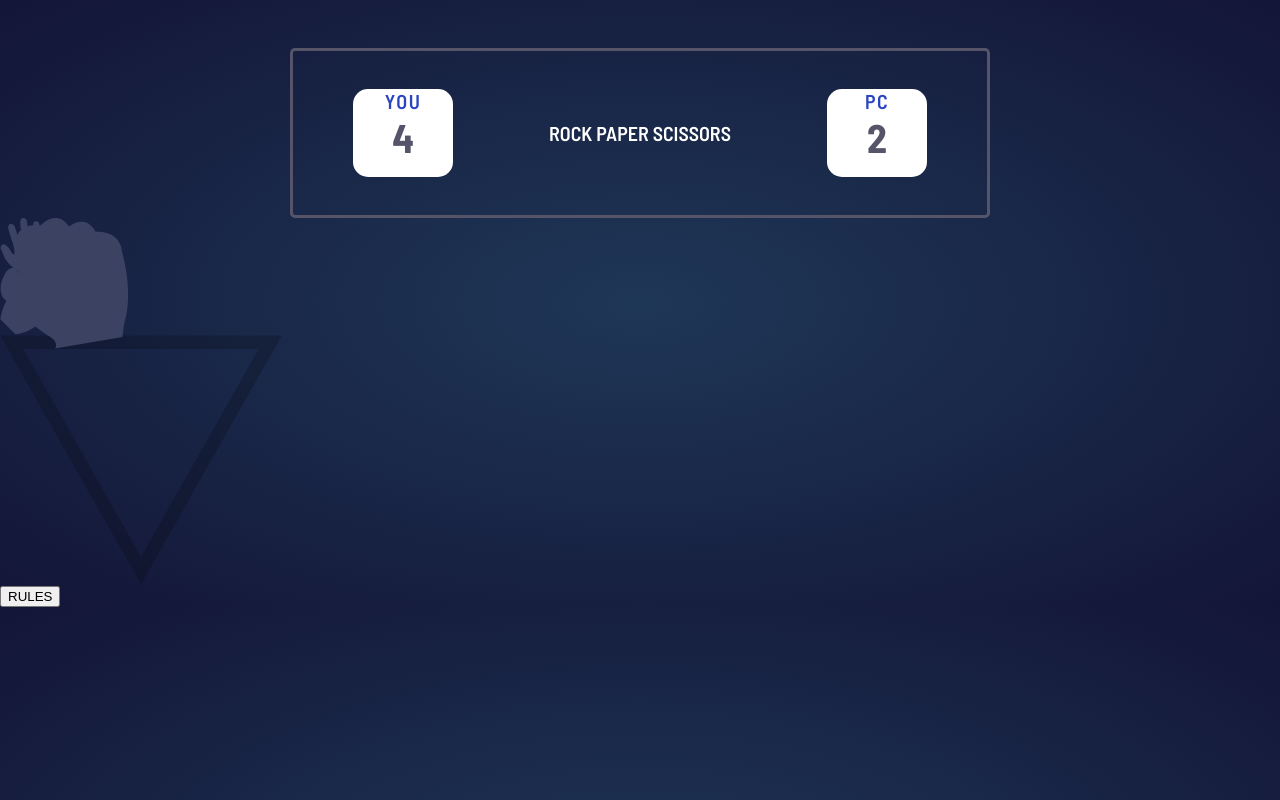
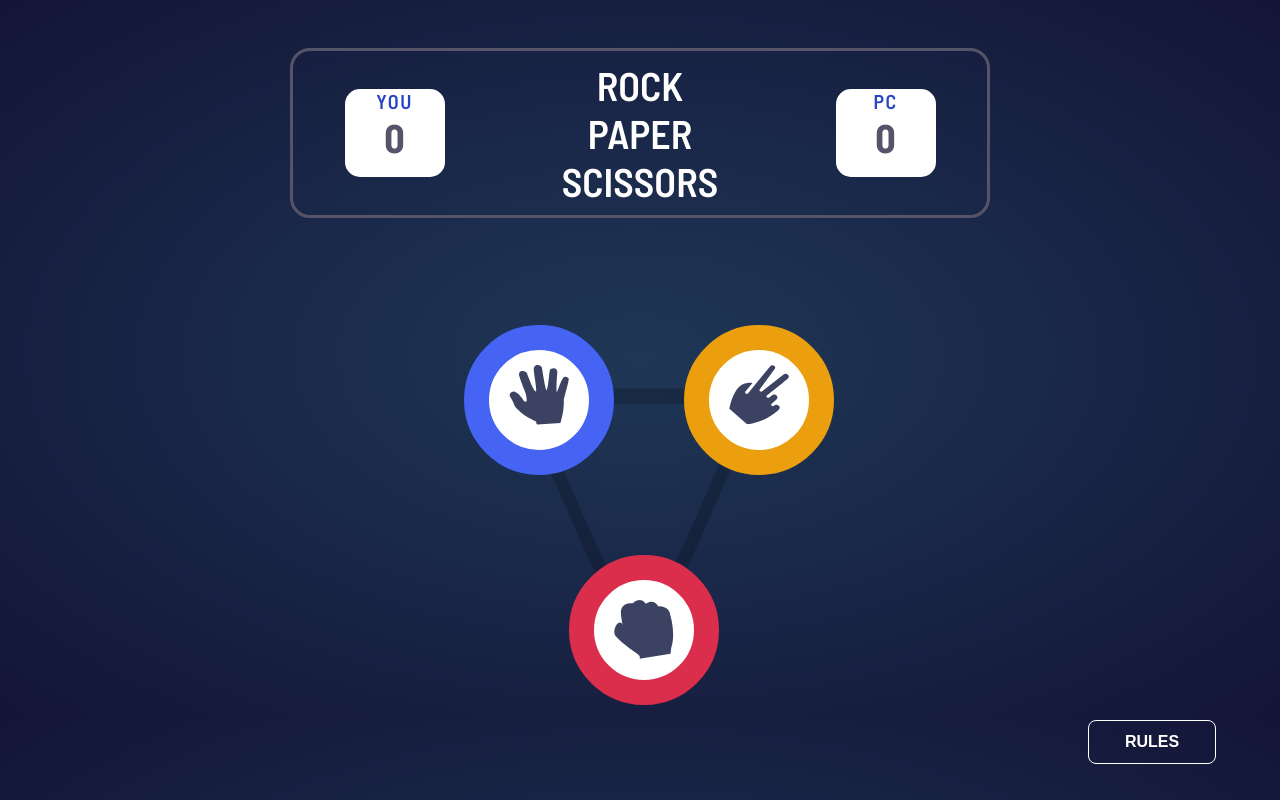
Before and after one commit to XavierVelasquezSoto/Jankenpon, a plain HTML site: page html/simple.html in a window 1280 px wide. Drawn offline with Linux system fonts and the light colour scheme.

Commit message:
first changes

```diff
--- a/css/style.css
+++ b/css/style.css
@@ -83,11 +83,12 @@ body {
 
 
 
-
+/* Pag simple.html */
 
 .simple-container-header{
   display: flex;
   align-items: center;
+  justify-content: space-between;
   width: 311px;
   height: 96px;
   margin-top: 32px;
@@ -105,8 +106,13 @@ body {
     align-items: center;
     justify-content: space-around;
     margin-top: 48px;
+    border-radius: 20px;
   }
 }
+
+
+/* caja jugador */
+
 
 .simple-player-number{
   display: flex;
@@ -124,6 +130,7 @@ body {
   width: 100px;
   height: 88px;
   border-radius: 15px;
+  margin: 0;
   }
 }
 
@@ -135,20 +142,70 @@ body {
   letter-spacing: 1.5px;
 }
 
-.number1{
+.simple-number1{
   font-size: 40px;
   font-weight: 700;
   color: #565468;
 }
 
-.simple-box-center{
+
+/* caja medio */
+
+
+.simple-title-center{
+  width: 83px;
+  height: 48px;
   font-weight: 600;
+  display: flex;
+  flex-direction: column;
 }
 
-.simple-box-center{
+@media screen and (width>768px){
+  .simple-title-center{
+    width: 185px;
+    height: 115px;
+    display: flex;
+    justify-content: center;
+    align-items: center;
+  }
+}
+
+.simple-text-rock{
   text-align: center;
-  font-size: 20px;
 }
+
+@media screen and (width>768px) {
+  .simple-text-rock{
+  font-size: 40px;
+  margin: 0;
+  }
+}
+
+.simple-text-paper{
+  text-align: center;
+}
+
+@media screen and (width>768px) {
+  .simple-text-paper{
+  font-size: 40px;
+  margin: 0;
+  }
+}
+
+.simple-text-scissors{
+  text-align: center;
+}
+
+@media screen and (width>768px) {
+  .simple-text-scissors{
+  font-size: 40px;
+  margin: 0;
+  }
+}
+
+
+/* caja pc */
+
 
 .simple-pc-number{
   display: flex;
@@ -161,11 +218,13 @@ body {
   border-radius: 4px;
 }
 
+
 @media screen and (width>768px){
   .simple-pc-number{
   width: 100px;
   height: 88px;
   border-radius: 15px;
+  margin: 0;
   }
 }
 
@@ -177,46 +236,188 @@ body {
   letter-spacing: 1.5px;
 }
 
-.number2{
+.simple-number2{
   font-size: 40px;
   font-weight: 700;
   color: #565468;
 }
 
 
+/* triangulo */
 
 
-
-
-
-
-
-
-
-
-
+.simple-container{
+  display: flex;
+  justify-content: center;
+  align-items: center;
+  margin-top: 170px;
+}
 
 .simple-game{
   position: relative;
   width: 312px;
-  width: 282px;
+  height: 282px;
 
+}
+
+.simple-img{
+  display: flex;
+  justify-content: center;
+  align-items: center;
+  margin-left: auto;
+  margin-right: auto;
+  width: 166px;
+  height: 188px;
+}
+
+@media screen and (width>768px){
+  .simple-img{
+    width: 254px;
+    height: 287px;
+  }
+}
+
+/* circulos de colores */
+
+.box1{
+  position: relative;
+  width: 130px;
+  height: 133px;
+  background-color: #FFFFFF;
+  border-radius: 100%;
+  border: 20px solid #4664F4;
+  bottom: 245px;
+  left: 10px;
+}
+
+@media screen and (width>768px){
+  .box1{
+    width: 150px;
+    height: 150px;
+    border: 25px solid #4664F4;
+    bottom: 350px;
+    left: -20px;
+  }
+}
+
+
+.box2{
+  position: relative;
+  width: 130px;
+  height: 133px;
+  background-color: #FFFFFF;
+  border-radius: 100%;
+  border: 20px solid #EB9F0E;
+  bottom: 380px;
+  left: 170px;
+}
+
+@media screen and (width>768px){
+ .box2{
+    width: 150px;
+    height: 150px;
+    border: 25px solid #EB9F0E;
+    bottom: 500px;
+    left: 200px;
+  }
+}
+
+
+.box3{
+  position: relative;
+  width: 130px;
+  height: 130px;
+  background-color: #FFFFFF;
+  border-radius: 100%;
+  border: 20px solid #DB2E4D;
+  bottom: 340px;
+  left: 90px;
+}
+
+@media screen and (width>768px){
+ .box3{
+    width: 150px;
+    height: 150px;
+    border: 25px solid #DB2E4D;
+    bottom: 420px;
+    left: 85px;
+  }
+}
+
+
+/* jankenpon img */
+
+.simple-paper{
+  position: absolute;
+  width: 48px;
+  height: 56px;
+  top: 15px;
+  left: 20px;
+  cursor: pointer;
+}
+
+@media screen and (width>768px){
+  .simple-paper{
+    width: 60px;
+    height: 60px;
+  }
+}
+
+.simple-scissors{
+  position: absolute;
+  width: 48px;
+  height: 56px;
+  top: 15px;
+  left: 25px;
+  cursor: pointer;
+}
+
+@media screen and (width>768px){
+  .simple-scissors{
+    width: 60px;
+    height: 60px;
+    left: 20px;
+  }
 }
 
 .simple-rock{
   position: absolute;
-  width: 130px;
-  height: 133px;
+  width: 48px;
+  height: 56px;
+  top: 15px;
+  left: 20px;
+  cursor: pointer;
 }
 
-.simple-rock{
-  position: absolute;
-  width: 130px;
-  height: 133px;
+@media screen and (width>768px){
+  .simple-rock{
+    width: 60px;
+    height: 60px;
+    top: 20px;
+    left: 20px;
+  }
 }
 
-.simple-rock{
-  position: absolute;
-  width: 130px;
-  height: 133px;
+
+/* reglas */
+
+.button-rules{
+  position: relative;
+  width: 128px;
+  height: 44px;
+  border-radius: 8px;
+  color: inherit;
+  background-color: inherit;
+  border: solid #FFFFFF 1px;
+  font-size: 16px;
+  font-weight: 600;
+  left: 35%;
+  top: 50px;
 }
+
+@media screen and (width>768px) {
+  .button-rules{
+    position: relative;
+    left: 85%;
+  }
+}
--- a/html/simple.html
+++ b/html/simple.html
@@ -18,48 +18,66 @@
         <div class="simple-container-header">
           <div class="simple-player-number">
             <span class="simple-box-left">YOU </span>
-            <span class="number1">4</span>
+            <span id="simple-point-user" class="simple-number1">0</span>
           </div>
-          <span class="simple-box-center">ROCK PAPER SCISSORS</span>
+
+          <div class="simple-title-center">
+            <span class="simple-text-rock">ROCK</span>
+            <span class="simple-text-paper">PAPER</span>
+            <span class="simple-text-scissors">SCISSORS</span>
+          </div>
+
           <div class="simple-pc-number">
             <span class="simple-box-right">PC </span>
-            <span class="number2">2</span>
+            <span id="simple-point-pc" class="simple-number2">0</span>
           </div>
         </div>
       </div>
     </header>
     <main>
-      <div class="simple-container">
+      <div id="simple-container" class="simple-container">
         <div class="simple-mode-play">
-          <a href="./simple.html">
-            <div class="simple-game">
+          <div id="box-colors" class="simple-game">
+            <img
+              src="../assets/images/bg-triangle.svg"
+              alt="triangle"
+              class="simple-img"
+            />
+            <div class="box1">
               <img
+                data-img="paper"
+                id="simple-paper"
+                class="simple-paper"
+                src="../assets/images/icon-paper.svg"
+                alt="paper"
+              />
+            </div>
+
+            <div class="box2">
+              <img
+                data-img="scissors"
+                id="simple-scissors"
+                class="simple-scissors"
+                src="../assets/images/icon-scissors.svg"
+                alt="scissors"
+              />
+            </div>
+            <div class="box3">
+              <img
+                data-img="rock"
+                id="simple-rock"
                 class="simple-rock"
                 src="../assets/images/icon-rock.svg"
                 alt="rock"
               />
-              <img
-                class="simple-paper"
-                src="../assets/images/icon-paper.svg"
-                alt="paper"
-              />
-              <img
-                class="simple-scissors"
-                src="../assets/images/icon-scissors.svg"
-                alt="scissors"
-              />
-              <img
-                src="../assets/images/bg-triangle.svg"
-                alt="triangle"
-                class="simple-img"
-              />
             </div>
-          </a>
+          </div>
         </div>
       </div>
+      <div class="simple-result"></div>
     </main>
     <button class="button-rules">RULES</button>
     <div></div>
-    <script src="./js/scripts.js"></script>
+    <script src="../js/scripts.js"></script>
   </body>
 </html>
--- a/js/scripts.js
+++ b/js/scripts.js
@@ -0,0 +1,49 @@
+const simpleContainerElement = document.getElementById("simple-container")
+let userPlay
+let pcPlay
+
+
+
+const simpleClick = event => {
+    console.log(event.target.dataset.img)
+    userPlay = event.target.dataset.img
+    electionPc()
+
+}
+
+const electionPc = () => {
+    const randomNumber = Math.floor(Math.random() * 3)
+    const pcOptions = ["rock", "paper", "scissors"]
+    pcPlay = pcOptions[randomNumber]
+    result()
+}
+
+
+const result = paper => {
+
+    if ( userPlay === pcPlay)
+        {
+            console.log("empate")
+        }
+    else if (userPlay)
+        {
+
+        }
+    else if (paper > rock)
+        {
+
+        }
+}
+
+
+
+
+
+
+
+
+
+
+
+
+simpleContainerElement.addEventListener("click", simpleClick)
```
